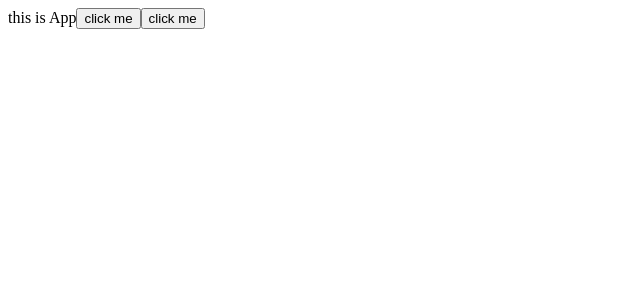
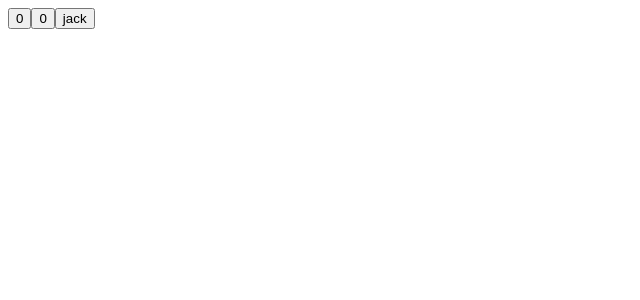
Before and after one commit to LHFloveXCF/react, a React (Create React App) app in the folder react-basic/: page / in a window 1280 px wide. Shown: the top 300 px of the page, without its empty margins (0-640 px from the left). Built offline with nearby package versions, Linux system fonts and the light colour scheme.

Commit message:
useState函数

```diff
--- a/react-basic/src/index.js
+++ b/react-basic/src/index.js
@@ -2,15 +2,16 @@
 import React from 'react';
 import ReactDOM from 'react-dom/client';
 // 导入项目入口文件
-import App from './App';
+// import App from './App';
 // import JsxTest from './jsx/jsx';
 // import JsxList from './jsx/jsxList';
-import JsxCondition from './jsx/jsxCondition';
-import DemoEvent from './event/demo';
+// import JsxCondition from './jsx/jsxCondition';
+// import DemoEvent from './event/demo';
+import UseState from './simple/useState';
 
 const root = ReactDOM.createRoot(document.getElementById('root'));
 root.render(
-    <App />
+    <UseState />
     // <JsxTest></JsxTest>
     // <JsxList></JsxList>
     // <DemoEvent/>
--- /dev/null
+++ b/react-basic/src/simple/useState.js
@@ -0,0 +1,33 @@
+import { useState } from "react";
+
+function UseState() {
+
+    let [count, setCount] = useState(0)
+
+    const onClick2 = () => {
+        count++
+        console.log(count);
+    }
+
+    const onClick1 = () => {
+        setCount(count++)
+    }
+
+    let [form, setForm] = useState({name: 'jack'})
+    const onClick3 = () => {
+        setForm({
+            ...form,
+            name: 'rose'
+        })
+    }
+
+    return (
+        <div className="App">
+            <button onClick = {onClick2}>{count}</button>
+            <button onClick = {onClick1}>{count}</button>
+            <button onClick = {onClick3}>{form.name}</button>
+        </div>
+    );
+}
+
+export default UseState;
```
